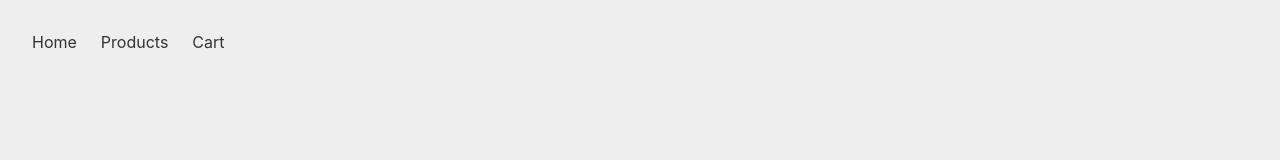
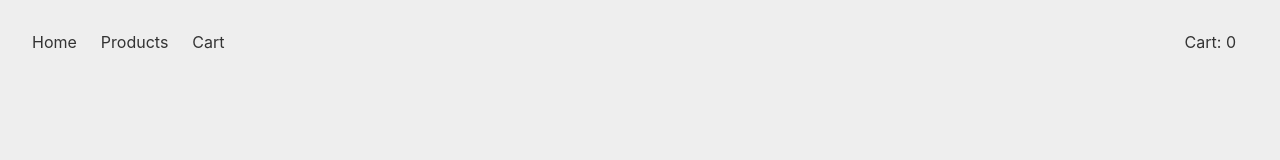
Before and after one commit to sarahfaust/nextjs-ecommerce-store, a Next.js app: page /cart in a window 1280 px wide. Shown: the top 160 px of the page. Built offline with nearby package versions, Linux system fonts and the light colour scheme.

Commit message:
Add cart tracker to header (unfinished), add comments

```diff
--- a/components/CartItem.js
+++ b/components/CartItem.js
@@ -5,7 +5,23 @@ export default function CartItem(props) {
   const [productsInCart, setProductsInCart] = useState(
     getParsedCookie('cart') || [],
   );
+
   const [amount, setAmount] = useState(props.product.amount);
+
+  // why is this not working?
+  // Whe first useEffect is running before the second,
+  // and I think that the async/await should make it finish
+  // before the second useEffect runs.
+  // But productsInCart is still empty in the second useEffect.
+
+  /*   useEffect(() => {
+    const setCart = async () => {
+      const cookie = await getParsedCookie('cart');
+      console.log('cookie', cookie);
+      setProductsInCart(cookie || []);
+    };
+    setCart();
+  }, []); */
 
   useEffect(() => {
     const existingProduct = productsInCart.find(
@@ -29,7 +45,7 @@ export default function CartItem(props) {
   }
 
   return (
-    <li>
+    <li key={props.product.id}>
       Game: {props.product.name}, Amount: {amount}
       <button onClick={decreaseAmount}>-</button>
       <button onClick={increaseAmount}>+</button>
--- a/components/Header.js
+++ b/components/Header.js
@@ -1,11 +1,17 @@
 import { css } from '@emotion/react';
 import Link from 'next/link';
+import { useEffect, useState } from 'react';
+import { getParsedCookie } from '../util/cookies';
+
+const headerStyles = css`
+  display: flex;
+  justify-content: space-between;
+`;
 
 const navStyles = css`
   display: flex;
   gap: 12px;
   background-color: #eeeeee;
-  color: yellow;
   margin-top: 2rem;
 `;
 
@@ -15,8 +21,25 @@ const logoStyles = css`
 `;
 
 export default function Header() {
+  const [productsInCart, setProductsInCart] = useState([]);
+
+  useEffect(() => {
+    setProductsInCart(getParsedCookie('cart') || []);
+  }, []);
+
+  const initSum = productsInCart.reduce(
+    (acc, product) => acc + product.amount,
+    0,
+  );
+
+  const [sum, setSum] = useState(initSum);
+
+  // TODO:
+  // Would work so far, but how do I display changes in the cookies here,
+  // e.g. when the amount for a product is changed in a cart item?
+
   return (
-    <header>
+    <header css={headerStyles}>
       <nav css={navStyles}>
         <Link href="/">
           <a>Home</a>
@@ -28,6 +51,9 @@ export default function Header() {
           <a>Cart</a>
         </Link>
       </nav>
+      <div css={navStyles}>
+        <a>Cart: {sum}</a>
+      </div>
     </header>
   );
 }
--- a/pages/cart.js
+++ b/pages/cart.js
@@ -1,21 +1,26 @@
-import { useState } from 'react';
+import { useEffect, useState } from 'react';
 import CartItem from '../components/CartItem';
 import Layout from '../components/Layout';
 import { getParsedCookie } from '../util/cookies';
 
 export default function Cart(props) {
-  const [productsInCart, setProductsInCart] = useState(
-    getParsedCookie('cart') || [],
-  );
+  const [productsInCart, setProductsInCart] = useState([]);
 
-  /*   const currentCart = productsInCart.filter((productInCart) =>
-    props.games.find((game) => {
+  // I'm doing this because otherwise, the browser tells me that
+  // it was expecting "server HTML to contain a matching <li> in <ul>"
+  useEffect(() => {
+    setProductsInCart(getParsedCookie('cart') || []);
+  }, []);
+
+  // TODO: change the forEach to map/filter/whatever combination of them
+  /*   const filterCart = props.games.filter((game) => {
+    productsInCart.map((productInCart) => {
       if (productInCart.id === game.id) {
-        return { ...productInCart, ...game };
+        game.id = productInCart.id;
       }
-      return null;
-    }),
-  ); */
+      return productInCart;
+    });
+  }); */
 
   const currentCart = [];
 
```
Also changed, not shown: pages/products/[productId].js (+7 -2 lines).
